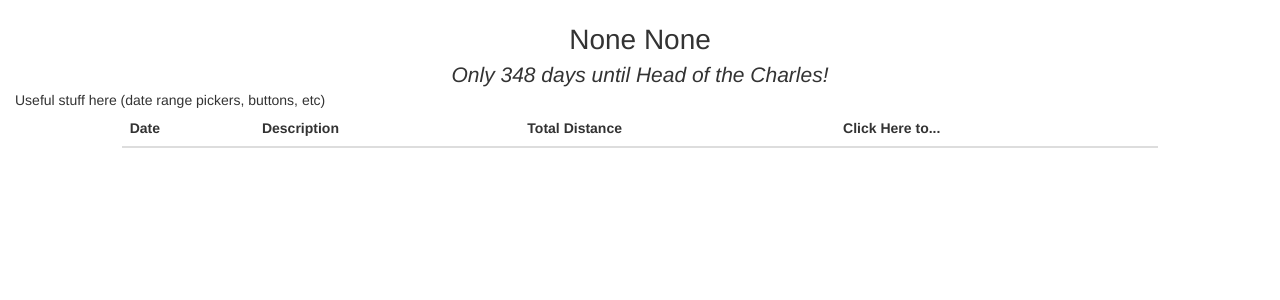
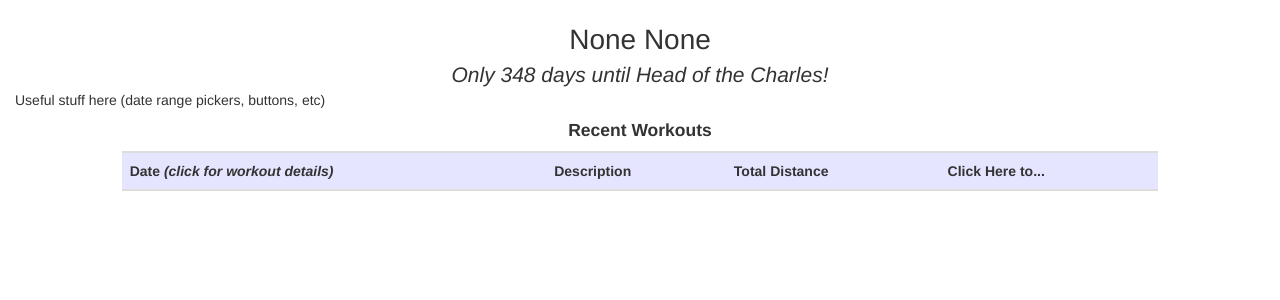
Before and after one commit to lobsterkatie/ErgLog, a Flask app: page /log in a window 1280 px wide. Shown: the part 52-352 px from the top of the page. Run offline with Flask 2, Linux system fonts and the light colour scheme; the visitor is signed in with stand-in values (Sample User, id 1); data comes from the database, SQL or seed files in the repository; data that the repository does not hold is empty; parts of the project's set-up code (start-up, migrations or seed data) failed here and were passed over; some libraries are stand-ins or nearby versions.

Commit message:
dates in log table are now clickable for workout details; removed data-target from 'register' navbar button and it seems to still work; styled a few things on the log page

```diff
--- a/static/css/stylesheet.css
+++ b/static/css/stylesheet.css
@@ -47,3 +47,12 @@
     font-size: 1.5em;
     font-style: italic;
 }
+
+#log-table-title {
+    text-align: center;
+    font-size: 1.25em;
+}
+
+#log-table-col-titles {
+    background-color: #E5E5FF;
+}
--- a/templates/base.html
+++ b/templates/base.html
@@ -75,7 +75,7 @@
                     <!-- navbar buttons for a logged-out user; shown
                          by default -->
                     <li id="register-nav-button" class="logged-out-nav-buttons" {{ logged_out_buttons_visibility }}>
-                        <a data-toggle="modal" href="#" data-target="#registrationModal">
+                        <a data-toggle="modal" href="#registrationModal" >
                             Register
                         </a>
                     </li>
--- a/templates/log.html
+++ b/templates/log.html
@@ -18,21 +18,29 @@
             {# TODO MAKE BUTTONS TO ADD WORKOUT, ETC #}
             Useful stuff here (date range pickers, buttons, etc)
         </div>
+
+        <!-- RECENT WORKOUTS TABLE -->
         <div class="col-xs-12 col-md-10 col-md-offset-1" id="log-data-table">
             <table class="table table-hover">
                 <thead>
                     <tr>
-                        <th>Date</th>
+                        <th id="log-table-title" colspan="5">Recent Workouts</th>
+                    </tr>
+                    <tr id="log-table-col-titles">
+                        <th>Date <i>(click for workout details)</i></th>
                         <th>Description</th>
                         <th>Total Distance</th>
                         <th colspan="2">Click Here to...</th>
                     </tr>
                 </thead>
                 <tbody>
-                    {# TODO DO A FOR LOOP TO DISPLAY DATA HERE #}
+                    {# display each workout as a row in the table #}
                     {% for workout in workouts%}
                         <tr>
-                            <td>{{workout.date | date_filter }}</td>
+                            <td>
+                                <a href="#" data-toggle="modal" data-target="#workout-details-modal" data-workout-id="{{ workout.workout_result_id }}">
+                                    {{workout.date | date_filter }}</td>
+                                </a>
                             <td>{{workout.workout_template.description}}</td>
                             <td>{{workout.total_meters}} m</td>
                             <td><a href="">Edit</a></td>
@@ -40,7 +48,34 @@
                         </tr>
                     {% endfor %}
                 </tbody>
-            </table>
+            </table> <!-- end of recent workouts table -->
+
+            <!-- WORKOUT DETAILS MODAL -->
+            <div class="modal fade" id="workout-details-modal" tabindex="-1" role="dialog">
+                <div class="modal-dialog modal-sm">
+                    <div class="modal-content">
+
+                        <div class="modal-header">
+                            <button type="button" class="close" data-dismiss="modal">
+                                &times;
+                            </button>
+                            <h4 class="modal-title">
+                                Workout Details
+                            </h4>
+                        </div> <!-- end of modal header -->
+
+                        <div class="modal-body">
+
+                        </div> <!-- end of modal body -->
+
+                        <div class="modal-footer">
+
+                        </div> <!-- end of modal footer -->
+
+                    </div> <!-- end of modal content -->
+                </div>
+            </div> <!-- end of logout modal -->
+
         </div>
     </div>
 {% endblock %}
```
